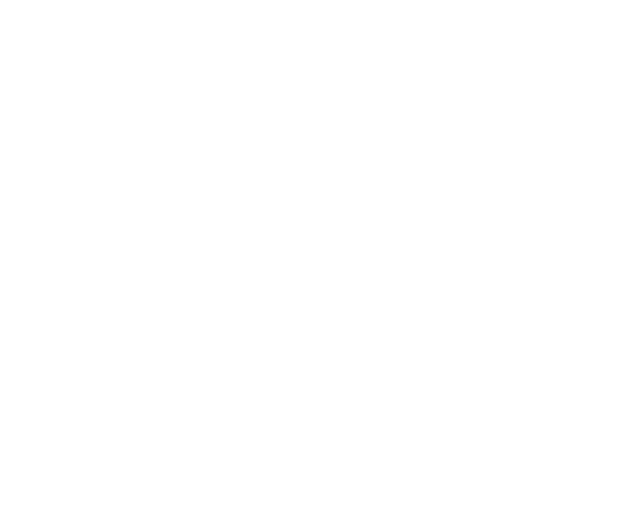
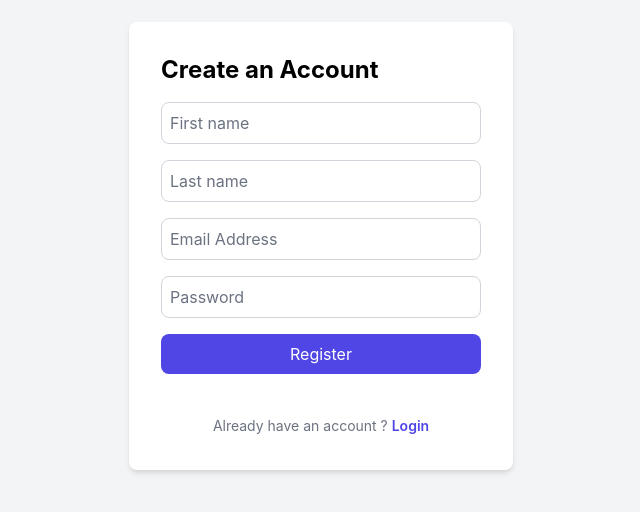
Before and after one commit to firasfilali/Social-Network-Book-, a React (Create React App) app in the folder book-network-ui/: page /register in a window 1280 px wide. Before the commit this address had no page. Shown: the part 154-666 px from the top of the page, without its empty margins (319-959 px from the left). Built offline with nearby package versions, Linux system fonts and the light colour scheme.

Commit message:
Implement register interface

```diff
--- a/book-network-ui/src/App.js
+++ b/book-network-ui/src/App.js
@@ -2,12 +2,14 @@
 import './App.css';
 import Login from './components/Login';
 import { BrowserRouter, Routes, Route } from 'react-router-dom';
+import Register from './components/Register';
 
 function App() {
   return (
     <BrowserRouter>
     <Routes>
       <Route path='/login' element={<Login />} />
+      <Route path='/register' element={<Register />} />
     </Routes>
     </BrowserRouter>
 
--- a/book-network-ui/src/components/Login.jsx
+++ b/book-network-ui/src/components/Login.jsx
@@ -1,5 +1,4 @@
 import React, { useState, useEffect } from "react";
-import AuthenticationRequest from "../api/src/model/AuthenticationRequest";
 import AuthenticationApi from "../api/src/api/AuthenticationApi";
 import ApiClient from "../api/src/ApiClient";
 import { useNavigate } from "react-router-dom";
@@ -8,9 +7,7 @@
   const navigate = useNavigate();
   const [email, setEmail] = useState("");
   const [password, setPassword] = useState("");
-  const [token, setToken] = useState("");
   const [error, setError] = useState(null);
-  const [errorMsg, setErrorMsg] = useState([]);
   const [success, setSuccess] = useState(null);
   const [isLoggedIn, setIsLoggedIn] = useState(false);
 
--- /dev/null
+++ b/book-network-ui/src/components/Register.jsx
@@ -0,0 +1,115 @@
+import React, { useState, useEffect } from "react";
+import AuthenticationApi from "../api/src/api/AuthenticationApi";
+import ApiClient from "../api/src/ApiClient";
+import { useNavigate } from "react-router-dom";
+
+function Register() {
+  const [firstname, setFirstname] = useState("");
+  const [lastname, setLastname] = useState("");
+  const [email, setEmail] = useState("");
+  const [password, setPassword] = useState("");
+  const [error, setError] = useState(null);
+  const [success, setSuccess] = useState(null);
+  const navigate = useNavigate();
+  const login = () => {
+    navigate("/login");
+  };
+
+  const authApi = new AuthenticationApi();
+
+  const handleRegister = () => {
+    const registrationRequest = {
+      firstname: firstname,
+      lastname: lastname,
+      email: email,
+      password: password,
+    };
+    authApi.register(registrationRequest, (err, data, response) => {
+      if (err) {
+        console.error("Error during registration:", err);
+        const errorMessage = err.message || "An unexpected error occurred.";
+        setError(errorMessage); // Set the error message from the backend
+        setSuccess(null);
+      } else {
+        console.log("Registration successful:", data);
+        setSuccess(
+          "Registration successful. Please check your email to activate your account."
+        );
+        setError(null);
+      }
+    });
+  };
+  return (
+    <>
+      <div className="min-h-screen bg-gray-100 flex flex-col items-center justify-center">
+
+        <div className="bg-white p-8 rounded-lg shadow-md w-96">
+        {success && (
+          <div
+            className="bg-green-100 border border-green-400 text-green-700 px-4 py-3 rounded relative"
+            role="alert"
+          >
+            <strong className="font-bold">Success</strong>
+            <ul className="list-disc">{success}</ul>
+          </div>
+        )}
+          {error && (
+            <div
+              className="bg-red-100 border border-red-400 text-red-700 px-4 py-3 rounded relative"
+              role="alert"
+            >
+              <strong className="font-bold">Error!</strong>
+              <ul className="list-disc">{error}</ul>
+            </div>
+          )}
+          <h2 className="text-2xl font-bold mb-4">Create an Account</h2>
+          <input
+            type="text"
+            placeholder="First name"
+            value={firstname}
+            onChange={(e) => setFirstname(e.target.value)}
+            className="w-full border border-gray-300 p-2 rounded-lg mb-4"
+          />
+          <input
+            type="text"
+            placeholder="Last name"
+            value={lastname}
+            onChange={(e) => setLastname(e.target.value)}
+            className="w-full border border-gray-300 p-2 rounded-lg mb-4"
+          />
+          <input
+            type="email"
+            placeholder="Email Address"
+            value={email}
+            onChange={(e) => setEmail(e.target.value)}
+            className="w-full border border-gray-300 p-2 rounded-lg mb-4"
+          />
+          <input
+            type="password"
+            placeholder="Password"
+            value={password}
+            onChange={(e) => setPassword(e.target.value)}
+            className="w-full border border-gray-300 p-2 rounded-lg mb-4"
+          />
+          <button
+            onClick={handleRegister}
+            className="w-full bg-indigo-600 text-white p-2 rounded-lg"
+          >
+            Register
+          </button>
+          <p className="mt-10 text-center text-sm text-gray-500">
+            Already have an account ?{" "}
+            <button
+              className="font-semibold leading-6 text-indigo-600 hover:text-indigo-500"
+              onClick={login}
+            >
+              Login
+            </button>
+          </p>
+        </div>
+      </div>
+    </>
+  );
+}
+
+export default Register;
```
